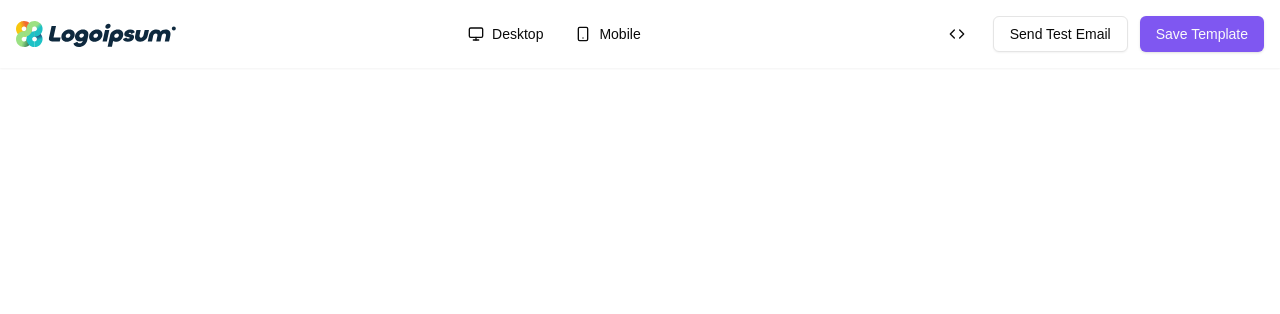
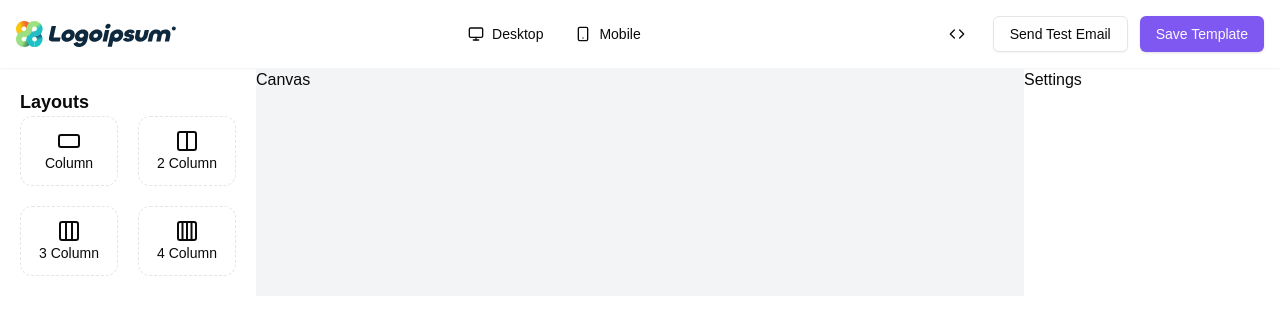
Before and after one commit to ruchap24/templateM, a Next.js app: page /editor/1 in a window 1280 px wide. Shown: the top 314 px of the page. Built offline with nearby package versions, Linux system fonts and the light colour scheme; no server answers.

Commit message:
Integrate Canvas, ElementsSideBar, and Settings components into Editor layout

```diff
--- a/app/(main)/editor/[templateId]/page.jsx
+++ b/app/(main)/editor/[templateId]/page.jsx
@@ -1,10 +1,21 @@
 import React from 'react'
+import Canvas from '@/components/custom/Canvas'
+import Settings from '@/components/custom/Settings'
+import ElementsSideBar from '@/components/custom/ElementsSideBar'
 import EditorHeader from '@/components/custom/EditorHeader'
+
 
 function Editor() {
   return (
     <div>
         <EditorHeader/>
+        <div className='grid grid-cols-5'>
+            <ElementsSideBar/>
+            <div className='col-span-3 bg-gray-100'>
+                <Canvas/>
+            </div>
+            <Settings/>
+        </div>
     </div>
   )
 }
```
